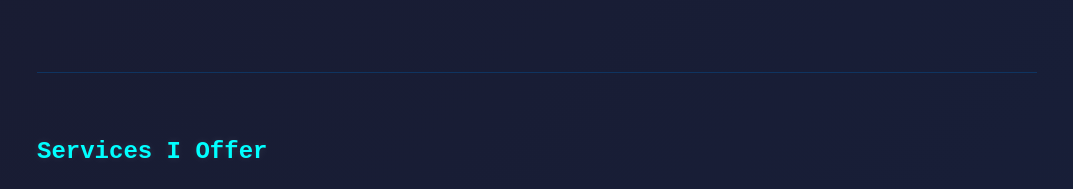
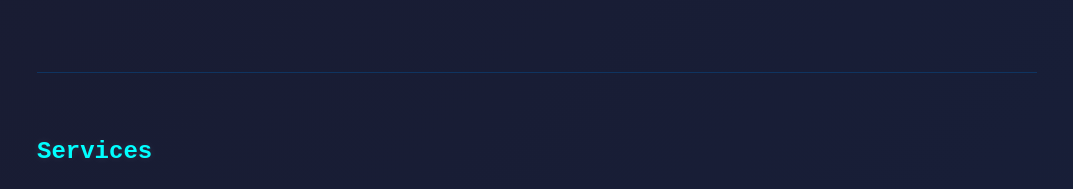
Before and after one commit to Clarence-6109/Web-Development, a plain HTML site: page index.html in a window 1280 px wide. Shown: the part 1146-1335 px from the top of the page, without its empty margins (103-1176 px from the left). Drawn offline with Linux system fonts and the light colour scheme; a web font is replaced by a local one.

Commit message:
Update index.html

```diff
--- a/index.html
+++ b/index.html
@@ -43,7 +43,7 @@
 
             <!-- SERVICES SECTION (Placeholder for your services) -->
             <section id="services">
-                <h2>Services I Offer</h2>
+                <h2>Services</h2>
                 <div class="service-list">
                     <p>AI Model Development</p>
                     <p>Web Application Engineering</p>
```
